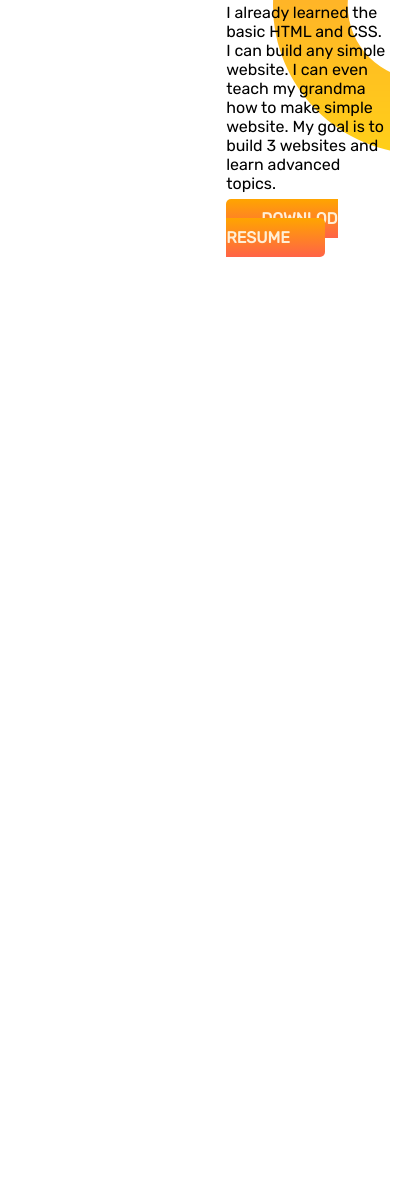
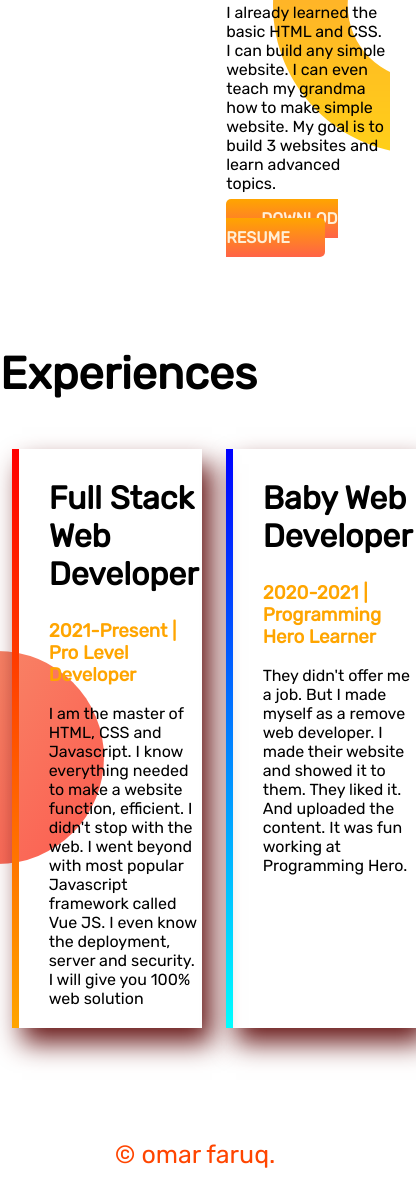
Before and after one commit to Omarfaruq027/my-portfolio, a plain HTML site: page index.html in a window 390 px wide. Shown: the part 1214-2408 px from the top of the page, 416 px wide, since content can reach past the window. Before the commit the page ends 1561 px from the top, so only its background shows below. Drawn offline with Linux system fonts and the light colour scheme.

Commit message:
portfolio-done without responsive

```diff
--- a/index.html
+++ b/index.html
@@ -13,7 +13,7 @@
 </head>
 
 <body>
-    <section class="top">
+    <section class="top flexible-ontainer">
         <div class="div1">
             <h1>Welcome to </h1>
             <h1> <span class="orange-color"> Omar faruq</span> world!</h1>
@@ -33,7 +33,7 @@
             <img src="images/joy.png" alt="omar">
         </div>
     </section>
-    <section class="dream-big">
+    <section class="dream-big flexible-ontainer">
         <div class="div1">
             <img src="images/joy2.png" alt="omar">
         </div>
@@ -45,6 +45,30 @@
             <a class="btn" target="blank" href="https://www.facebook.com/omarfaruq26">DOWNLOD RESUME</a>
         </div>
     </section>
+    <section class="exp-area">
+        <h1>Experiences</h1>
+        <div class="flexible-ontainer">
+            <div id="red-gradient" class="exp">
+                <h2>Full Stack Web Developer</h2>
+                <h3 class="orange-color">2021-Present | Pro Level Developer</h3>
+                <p>I am the master of HTML, CSS and Javascript. I know everything needed to make a website function,
+                    efficient. I didn't stop with the web. I went beyond with most popular Javascript framework called
+                    Vue
+                    JS. I even know the deployment, server and security. I will give you 100% web solution</p>
+            </div>
+            <div id="blue-gradirnt" class="exp">
+                <h2>Baby Web Developer</h2>
+                <h3 class="orange-color">2020-2021 | Programming Hero Learner</h3>
+                <p>They didn't offer me a job. But I made myself as a remove web developer. I made their website and
+                    showed
+                    it to them. They liked it. And uploaded the content. It was fun working at Programming Hero.</p>
+            </div>
+        </div>
+        <footer>
+            <p>© omar faruq.</p>
+        </footer>
+    </section>
+
 </body>
 
 </html>
--- a/style.css
+++ b/style.css
@@ -9,7 +9,7 @@ h1{
 .orange-color{
     color:orange;
 }
-section{
+.flexible-ontainer{
     display: flex;
     margin-bottom: 100px;
 }
@@ -42,7 +42,38 @@ section{
     background-repeat: no-repeat;
     background-position: right;
 }
+/* dream-end */
+/* experience-start */
+.exp{
+    box-shadow: 10px 15px 25px rgb(105 25 25);
+    width: 45%;
+    margin: 3%;
+    padding: 1%;
+    padding-left: 30px;
 
-.b1{
-    margin: 30px;
 }
+h2{
+    font-size: 32px;
+}
+.exp-area{
+    background-image: url(images/exp-bg.png);
+    background-repeat: no-repeat;
+    background-position:left;
+
+}
+#red-gradient{
+    border-left: 7px solid;
+    border-image:linear-gradient(red,orange) ;
+    border-image-slice: 1;
+
+}
+#blue-gradirnt{
+    border-left: 7px solid;
+    border-image:linear-gradient(blue,cyan) ;
+    border-image-slice: 1;
+}
+footer p{
+    text-align: center;
+    font-size: 25px;
+    color: orangered;
+}
```
Also changed, not shown: images/jhankar.png (deleted), images/jhankar2.png (deleted), showOff/IMG_20171009_173809-removebg-preview.png (deleted), showOff/IMG_2103-removebg-preview.png (deleted), showOff/IMG_2976-removebg-preview.png (deleted), 4 other files.
